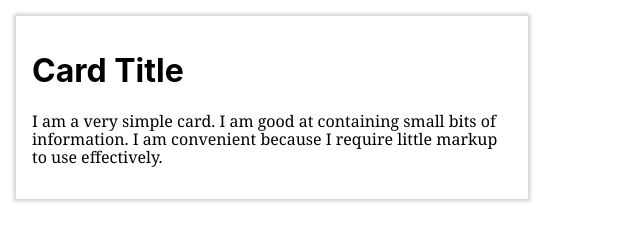
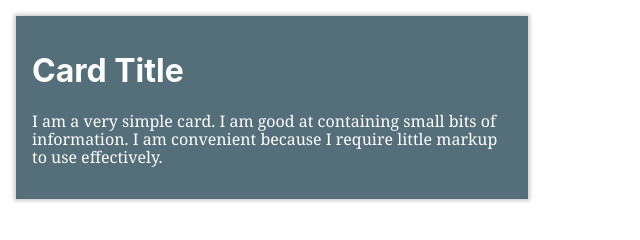
Before and after one commit to ash-jeremyfield/utility-first-methodology, a plain HTML site: page index.html in a window 1280 px wide. Shown: the whole page, without its empty margins (0-640 px from the left). Drawn offline with nearby package versions, Linux system fonts and the light colour scheme.

Commit message:
basic example (dark background)

```diff
--- a/index.html
+++ b/index.html
@@ -7,9 +7,10 @@
 	<title>Utility-First Methodology</title>
 
 	<link rel="stylesheet" href="https://unpkg.com/tachyons@4.10.0/css/tachyons.min.css"/>
+	<link rel="stylesheet" href="styles.css"/>
 </head>
 <body>
-	<section class="mw6 ma3 pa3 shadow-1">
+	<section class="mw6 ma3 pa3 shadow-1 bg-gray-blue white">
 		<h1 class="sans-serif">Card Title</h1>
 		<p class="serif">
 			I am a very simple card. I am good at containing small bits of
--- /dev/null
+++ b/styles.css
@@ -0,0 +1,3 @@
+.bg-gray-blue {
+	background-color: #546E7A
+}
```
